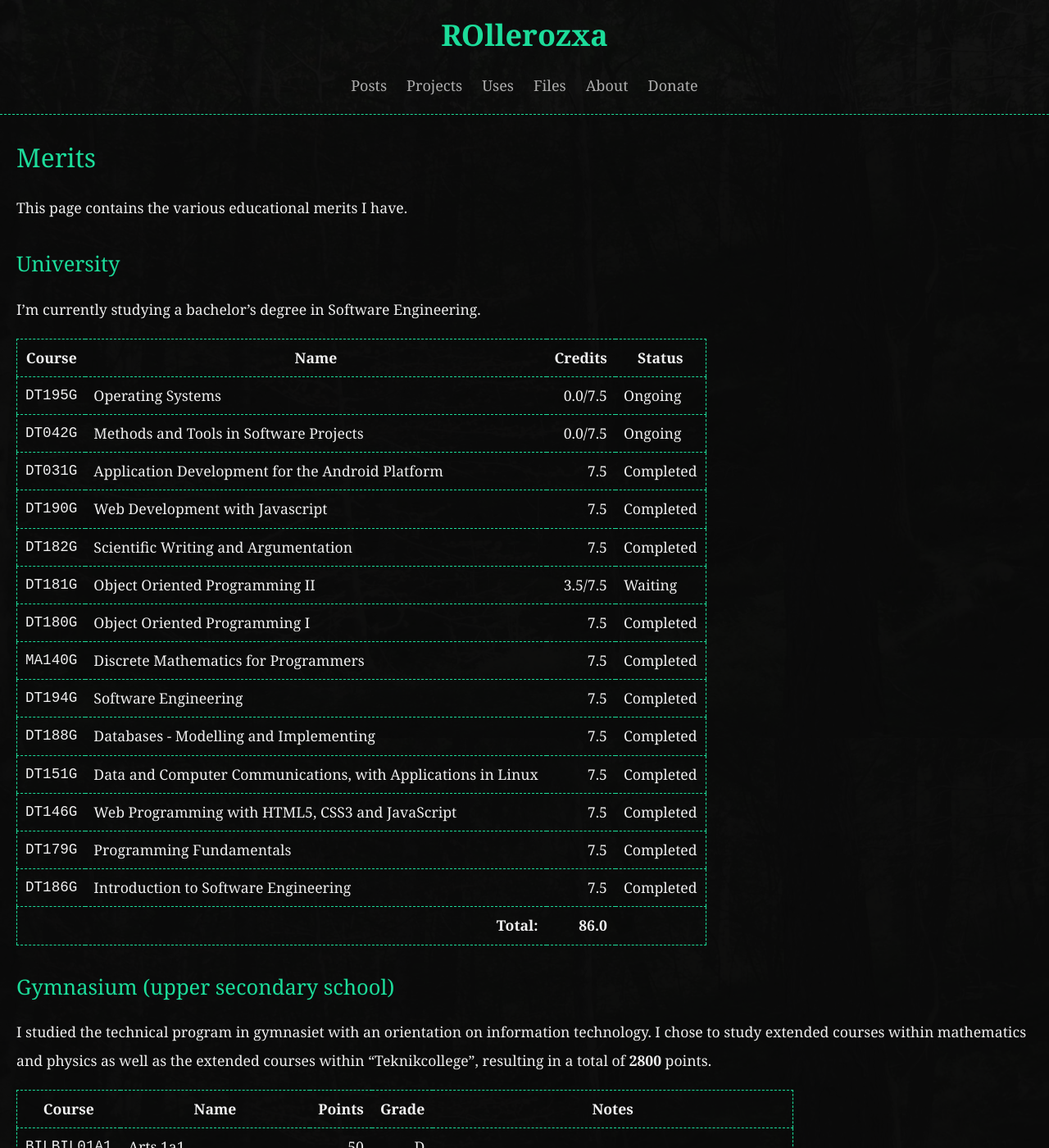
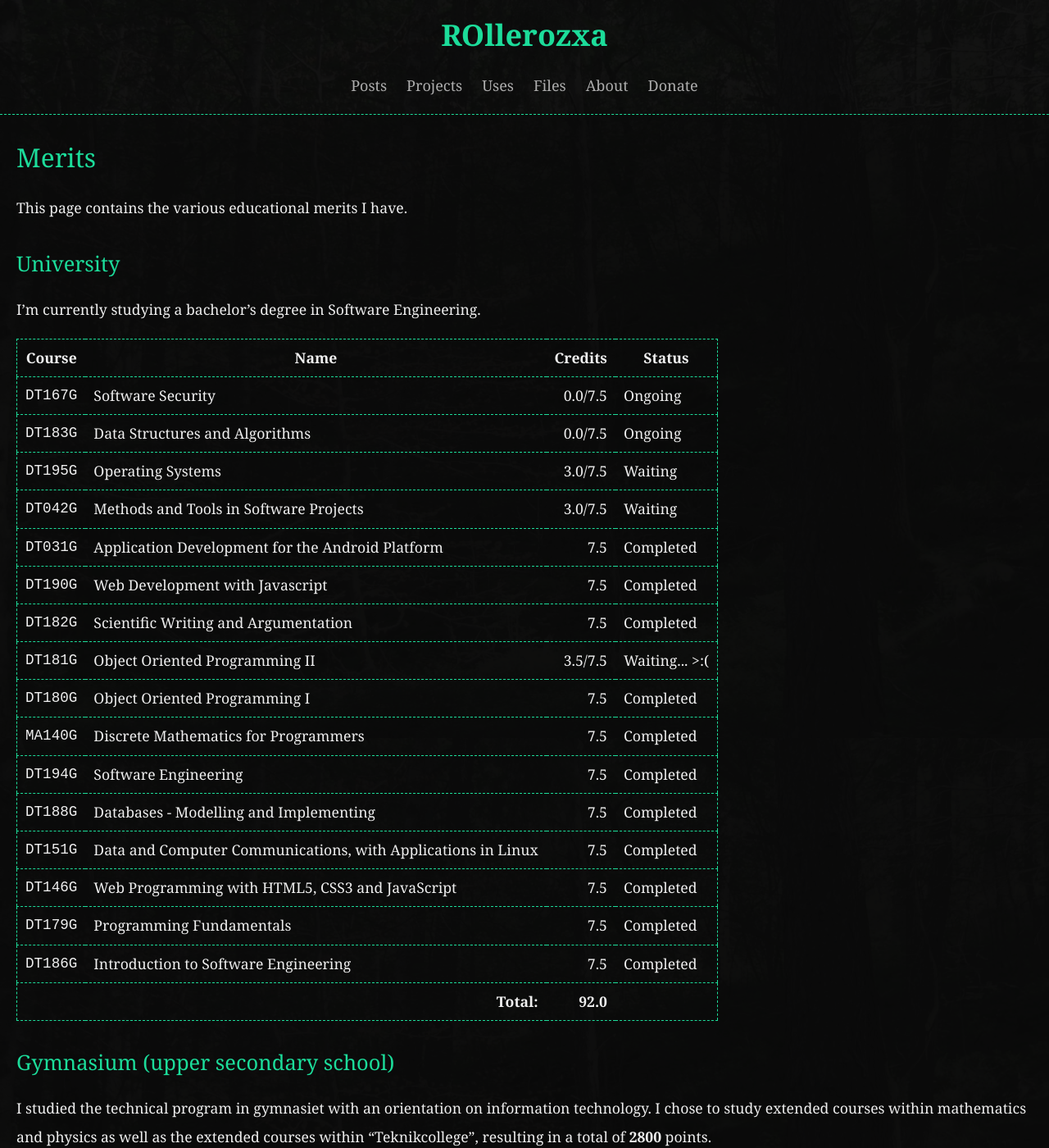
Before and after one commit to rollerozxa/voxelmanip.se, a Jekyll site: the page built from merits.md, in a window 1280 px wide and 1400 px high. Shown: the whole window at 82% size. Built offline with Jekyll 4.4.1, drawn with Linux system fonts in a browser that asks for light colours.

Commit message:
Update university merits

```diff
--- a/_data/merits/uni_se.yml
+++ b/_data/merits/uni_se.yml
@@ -1,15 +1,27 @@
 
-- id: DT195G
-  name: Operating Systems
+- id: DT167G
+  name: Software Security
   credits: 0.0
   total_credits: 7.5
   status: Ongoing
 
-- id: DT042G
-  name: Methods and Tools in Software Projects
+- id: DT183G
+  name: Data Structures and Algorithms
   credits: 0.0
   total_credits: 7.5
   status: Ongoing
+
+- id: DT195G
+  name: Operating Systems
+  credits: 3.0
+  total_credits: 7.5
+  status: Waiting
+
+- id: DT042G
+  name: Methods and Tools in Software Projects
+  credits: 3.0
+  total_credits: 7.5
+  status: Waiting
 
 - id: DT031G
   name: Application Development for the Android Platform
@@ -27,7 +39,7 @@
   name: Object Oriented Programming II
   credits: 3.5
   total_credits: 7.5
-  status: Waiting
+  status: Waiting... >:(
 
 - id: DT180G
   name: Object Oriented Programming I
```
